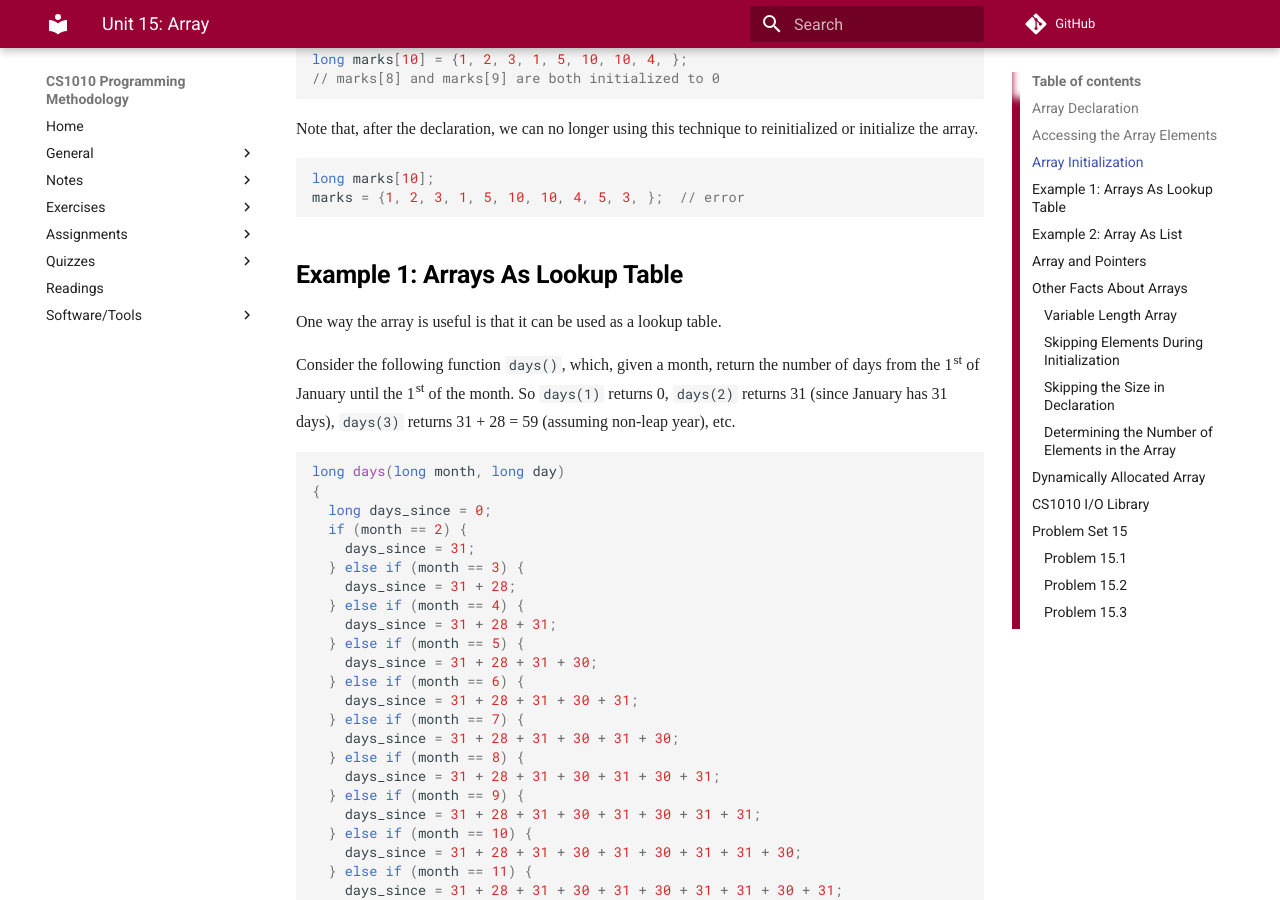
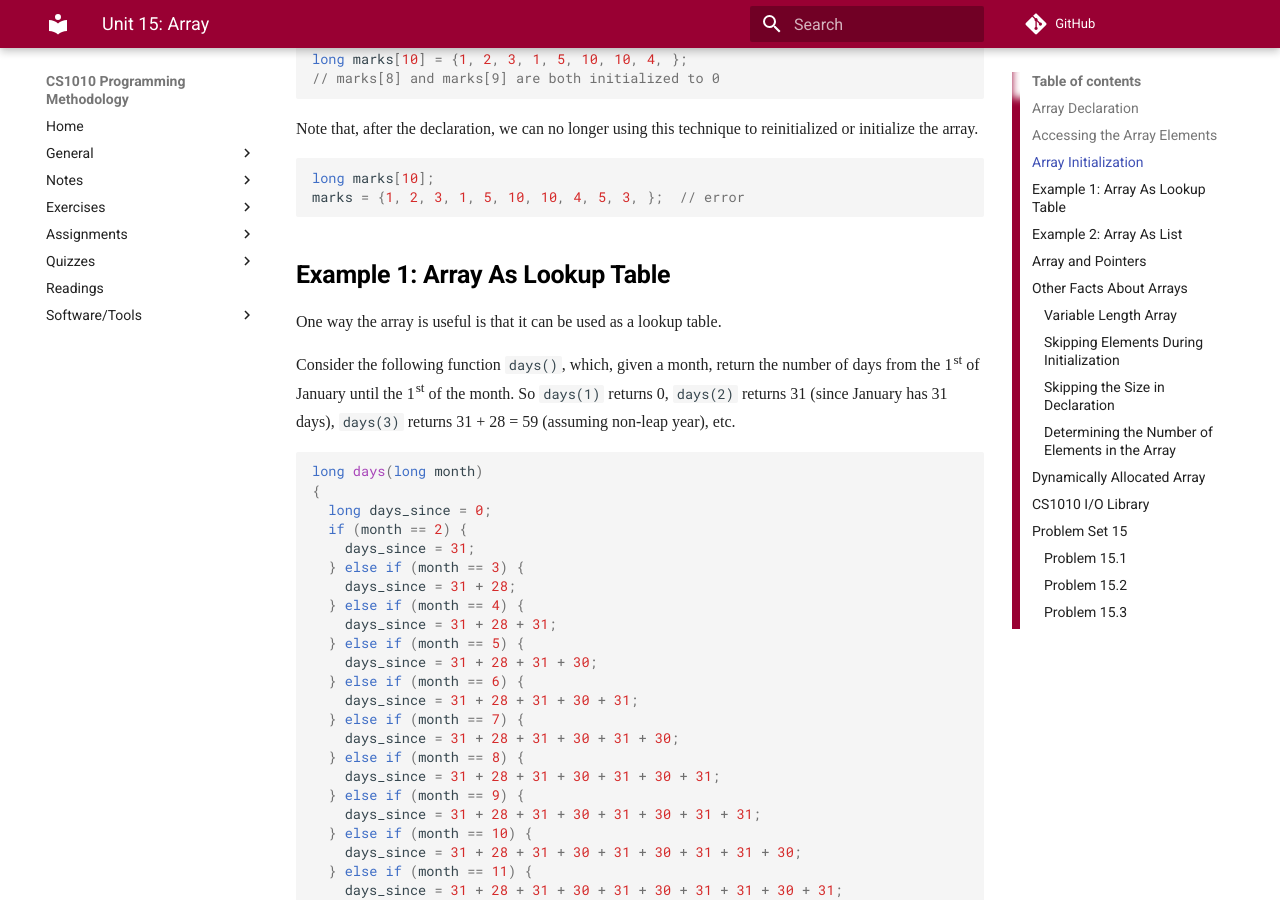
Before and after one commit to LL-Pengfei/CS1010-AY1819S1-Personal, an MkDocs documentation site: the page built from docs/15-array.md, in a window 1280 px wide and 900 px high, scrolled down 1130 px. Built offline with MkDocs 1.6.1 and Material for MkDocs 9.7.7, drawn with Linux system fonts in a browser that asks for light colours; nearby versions of some CDN libraries; some web fonts are replaced; formulas are drawn with MathJax 3; comment, search, counter and statistics services are not loaded; old or Windows-style settings are respelled for this version of MkDocs.

Commit message:
Update 15-array.md

````diff
--- a/docs/15-array.md
+++ b/docs/15-array.md
@@ -49,14 +49,14 @@ long marks[10];
 marks = {1, 2, 3, 1, 5, 10, 10, 4, 5, 3, };  // error
 ```
 
-## Example 1: Arrays As Lookup Table
+## Example 1: Array As Lookup Table
 
 One way the array is useful is that it can be used as a lookup table.
 
 Consider the following function `days()`, which, given a month, return the number of days from the 1st of January until the 1st of the month.  So `days(1)` returns 0, `days(2)` returns 31 (since January has 31 days), `days(3)` returns 31 + 28 = 59 (assuming non-leap year), etc.
 
 ```C
-long days(long month, long day)
+long days(long month)
 {
   long days_since = 0;
   if (month == 2) {
@@ -102,7 +102,7 @@ long days(long month, long day)
   long days_in_month[12] = {31, 28, 31, 30, 31, 30, 31, 31, 30, 31, 30, 31};
   long days_since = 0;
   for (long i = 0; i < month - 1; i += 1) {
-  days_since += days_in_month[i];
+    days_since += days_in_month[i];
   }
   return days_since;
 }
````
